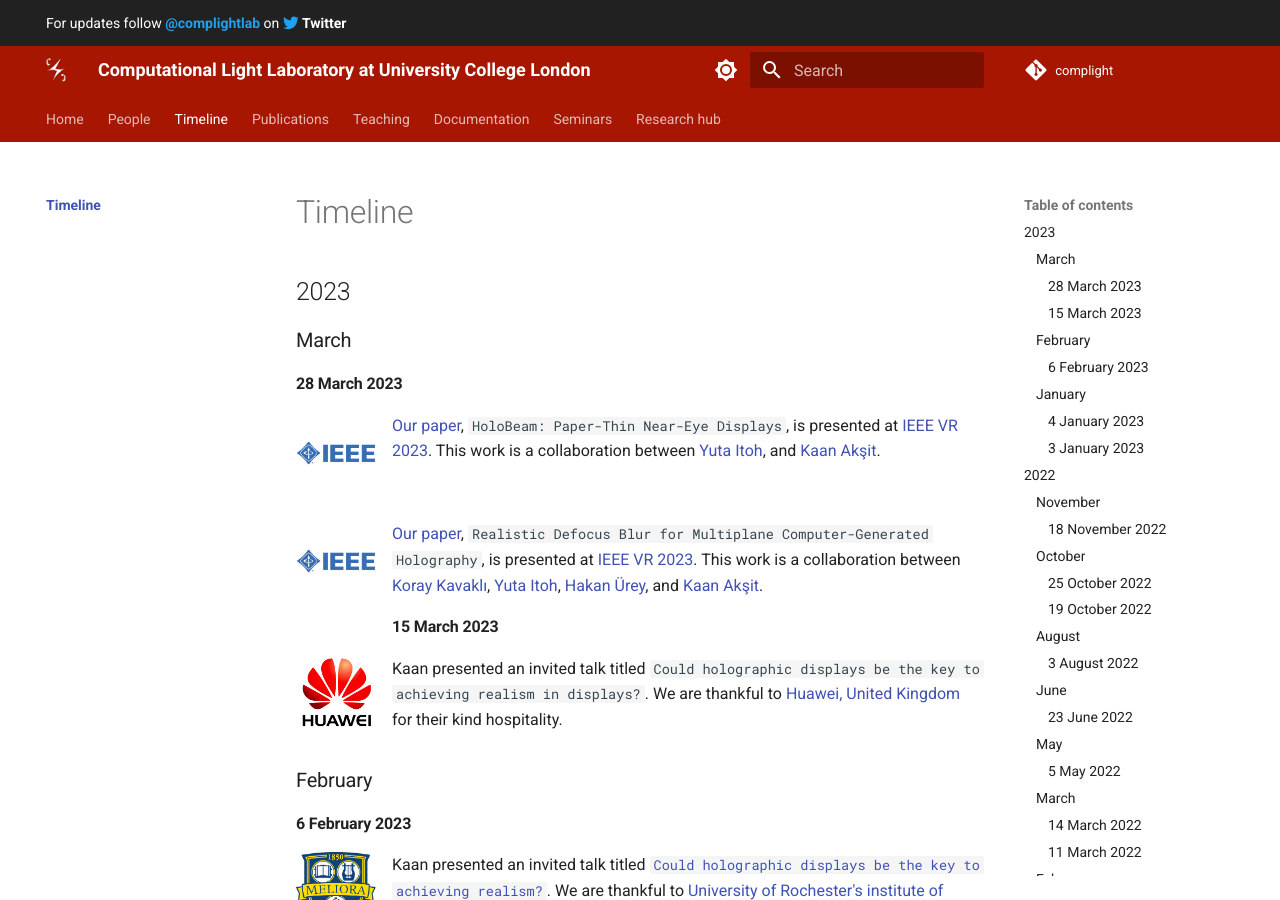
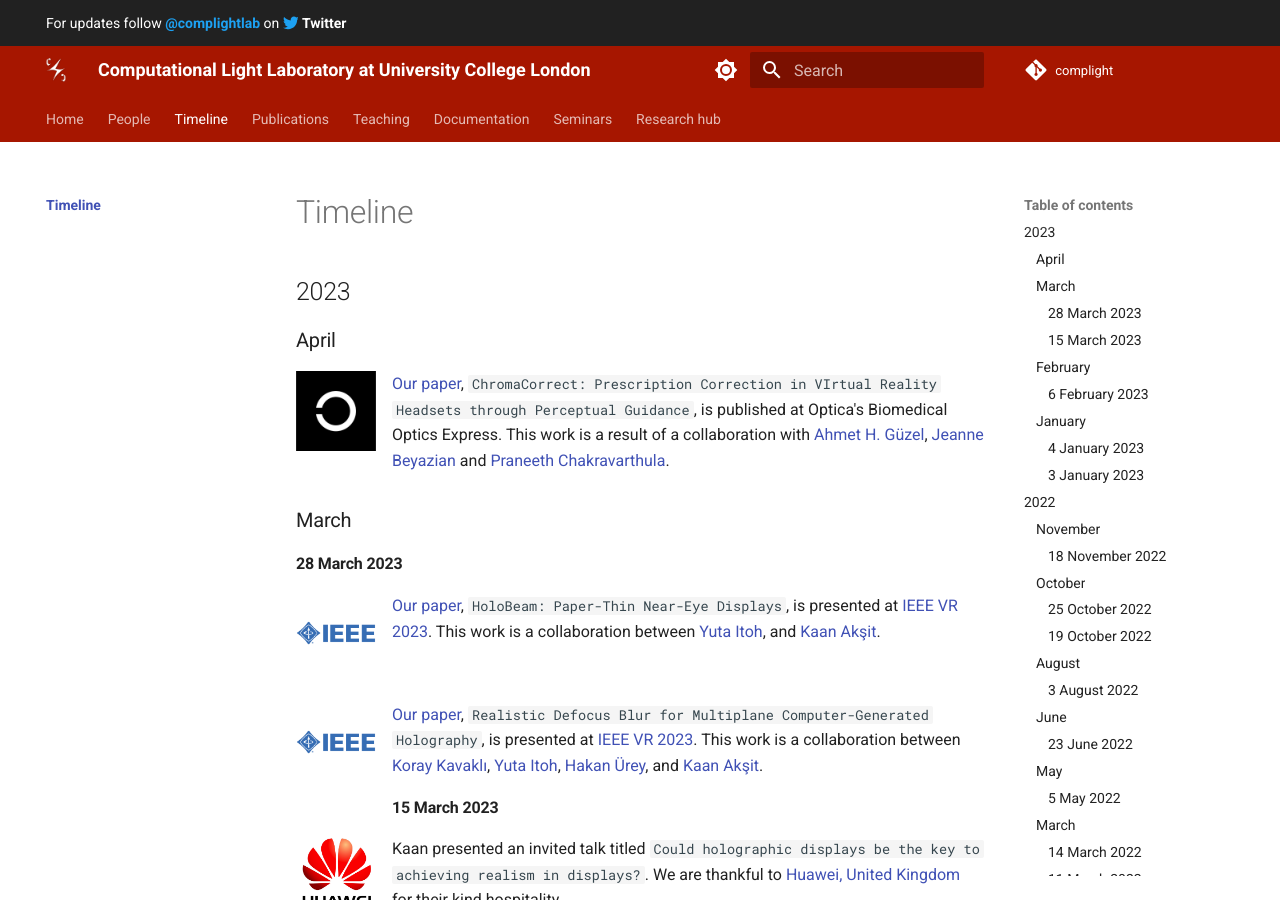
Before and after one commit to complight/complight.github.io, an MkDocs documentation site: the page built from docs/timeline/index.md, in a window 1280 px wide and 900 px high. Built offline with MkDocs 1.6.1 and Material for MkDocs 9.7.7, drawn with Linux system fonts in a browser that asks for light colours.

Commit message:
Updating the timeline.

```diff
--- a/docs/timeline/index.md
+++ b/docs/timeline/index.md
@@ -1,6 +1,13 @@
 # Timeline
 
 ## 2023
+
+### April
+<div style="float: left; height:100px;" class="boxed">
+<img align="left" src="../media/optica.png" width="80" alt/>
+</div>
+[Our paper](http://complightlab.com/ChromaCorrect/), `ChromaCorrect: Prescription Correction in VIrtual Reality Headsets through Perceptual Guidance`, is published at Optica's Biomedical Optics Express.
+This work is a result of a collaboration with [Ahmet H. Güzel](https://aguzel.github.io/), [Jeanne Beyazian](https://www.linkedin.com/in/jeanne-beyazian/?trk=public_profile_browsemap&originalSubdomain=uk) and [Praneeth Chakravarthula](https://www.cs.unc.edu/~cpk/).
 
 
 ### March
```
